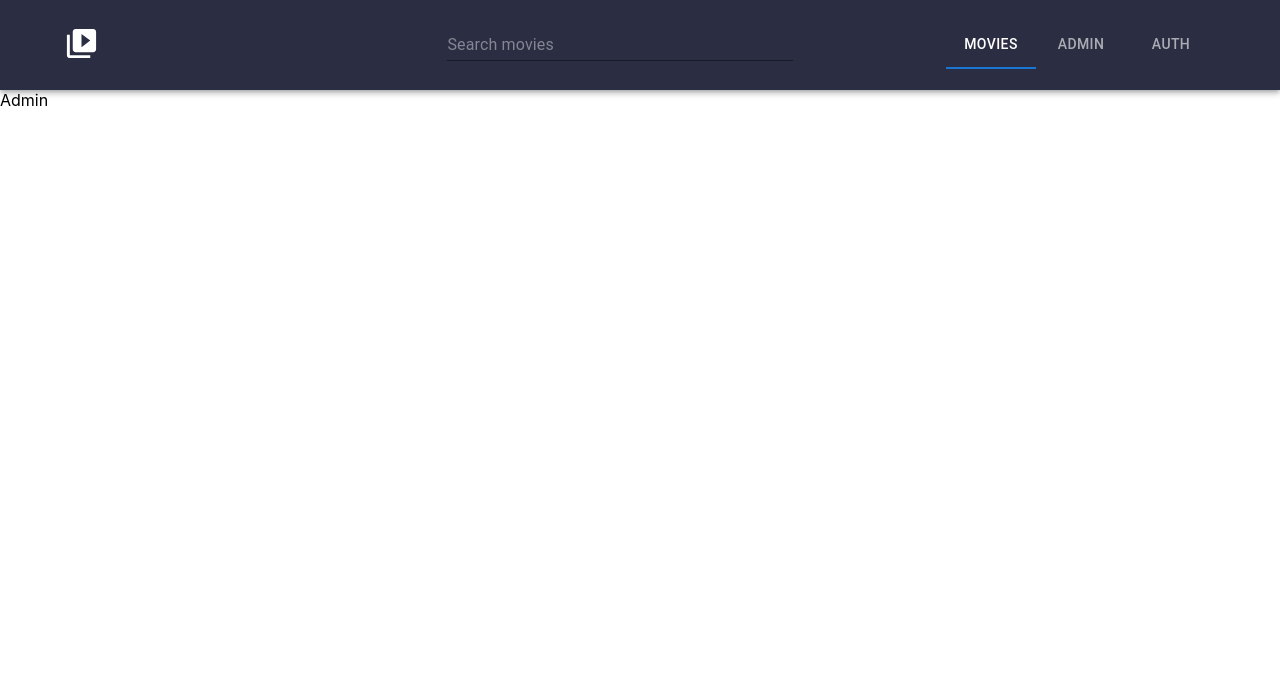
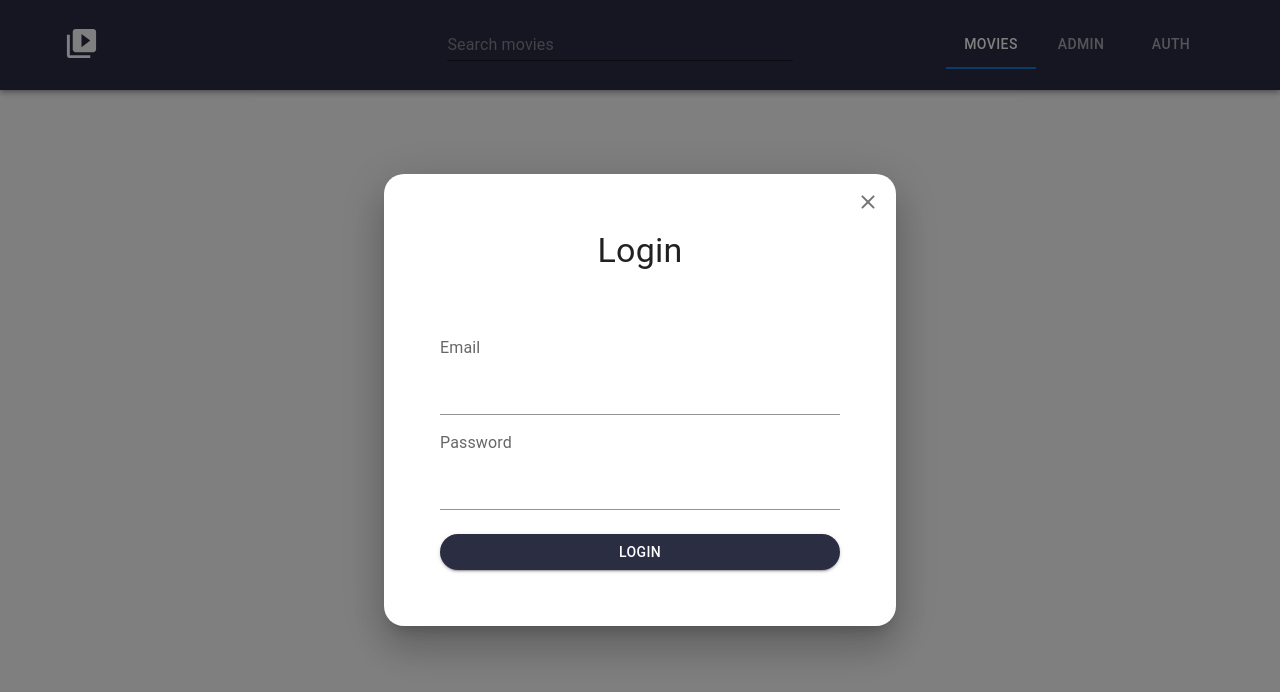
Before and after one commit to KevinThomasK/MovieBooking---Frontend, a React (Create React App) app: page /admin in a window 1280 px wide. Shown: the top 692 px of the page. Built offline with nearby package versions, Linux system fonts and the light colour scheme; no server answers.

Commit message:
user and admin auth completed

```diff
--- a/src/api-helpers/api-helpers.js
+++ b/src/api-helpers/api-helpers.js
@@ -1,9 +1,7 @@
 import axios from "axios";
 
 export const getAllMovies = async () => {
-  const res = await axios
-    .get("http://localhost:5000/movie")
-    .catch((err) => console.log(err));
+  const res = await axios.get("/movie").catch((err) => console.log(err));
 
   if (res.status !== 200) {
     return console.log("No Data");
@@ -12,3 +10,36 @@
   const data = await res.data;
   return data;
 };
+
+export const sendUserAuthRequest = async (data, signup) => {
+  const res = await axios
+    .post(`/user/${signup ? "signup" : "login"}`, {
+      name: signup ? data.name : "",
+      email: data.email,
+      password: data.password,
+    })
+    .catch((err) => console.log(err));
+
+  if (res.status !== 200 && res.status !== 201) {
+    console.log("unexpected error");
+  }
+
+  const resData = await res.data;
+  return resData;
+};
+
+export const sendAdminAuthRequest = async (data) => {
+  const res = await axios
+    .post("/admin/login", {
+      email: data.email,
+      password: data.password,
+    })
+    .catch((err) => console.log(err));
+
+  if (res.status !== 200) {
+    console.log("unexpected error");
+  }
+
+  const resData = await res.data;
+  return resData;
+};
--- a/src/components/Admin/Admin.js
+++ b/src/components/Admin/Admin.js
@@ -1,9 +1,20 @@
-import React from 'react'
+import React from "react";
+import AuthForm from "../Auth/AuthForm";
+import { sendAdminAuthRequest } from "../../api-helpers/api-helpers";
 
 const Admin = () => {
+  const getData = (data) => {
+    console.log("admin", data);
+    sendAdminAuthRequest(data.inputs)
+      .then((res) => console.log(res))
+      .catch((err) => console.log(err));
+  };
+
   return (
-    <div>Admin</div>
-  )
-}
+    <div>
+      <AuthForm onSubmit={getData} isAdmin={true} />
+    </div>
+  );
+};
 
-export default Admin
+export default Admin;
--- a/src/components/Auth/Auth.js
+++ b/src/components/Auth/Auth.js
@@ -1,12 +1,20 @@
-import React from 'react'
-import AuthForm from './AuthForm'
+import React from "react";
+import AuthForm from "./AuthForm";
+import { sendUserAuthRequest } from "../../api-helpers/api-helpers";
 
 const Auth = () => {
+  const getData = (data) => {
+    console.log("auth", data);
+    sendUserAuthRequest(data.inputs, data.signup)
+      .then((res) => console.log(res))
+      .catch((err) => console.log(err));
+  };
+
   return (
     <div>
-      <AuthForm />
+      <AuthForm onSubmit={getData} isAdmin={false} />
     </div>
-  )
-}
+  );
+};
 
-export default Auth
+export default Auth;
--- a/src/components/Auth/AuthForm.js
+++ b/src/components/Auth/AuthForm.js
@@ -10,8 +10,25 @@
 import React, { useState } from "react";
 import CloseRoundedIcon from "@mui/icons-material/CloseRounded";
 
-const AuthForm = () => {
+const AuthForm = ({ onSubmit, isAdmin }) => {
+  const [inputs, setInputs] = useState({
+    name: "",
+    email: "",
+    password: "",
+  });
   const [isSignUp, setIsSignUp] = useState(false);
+
+  const handleChange = (e) => {
+    setInputs((prevState) => ({
+      ...prevState,
+      [e.target.name]: e.target.value,
+    }));
+  };
+
+  const handleSubmit = (e) => {
+    e.preventDefault();
+    onSubmit({inputs,signup: isAdmin ? false : isSignUp});
+  };
 
   return (
     <Dialog PaperProps={{ style: { borderRadius: 20 } }} open={true}>
@@ -21,9 +38,9 @@
         </IconButton>
       </Box>
       <Typography variant="h4" textAlign={"center"}>
-      { isSignUp ?"Sign Up" : "Login"}
+        {isSignUp ? "Sign Up" : "Login"}
       </Typography>
-      <form>
+      <form onSubmit={handleSubmit}>
         <Box
           padding={7}
           display={"flex"}
@@ -33,10 +50,12 @@
           margin={"auto"}
           alignContent={"center"}
         >
-          {isSignUp && (
+          {!isAdmin && isSignUp && (
             <>
               <FormLabel sx={{ mt: 1, mb: 1 }}>Name</FormLabel>
               <TextField
+                value={inputs.name}
+                onChange={handleChange}
                 margin="normal"
                 variant="standard"
                 type="text"
@@ -47,6 +66,8 @@
 
           <FormLabel sx={{ mt: 1, mb: 1 }}>Email</FormLabel>
           <TextField
+            value={inputs.email}
+            onChange={handleChange}
             margin="normal"
             variant="standard"
             type="email"
@@ -54,6 +75,8 @@
           />
           <FormLabel sx={{ mt: 1, mb: 1 }}>Password</FormLabel>
           <TextField
+            value={inputs.password}
+            onChange={handleChange}
             margin="normal"
             variant="standard"
             type="password"
@@ -65,11 +88,17 @@
             type="submit"
             fullWidth
           >
-             { isSignUp ?"Signup" : "Login"}
+            {isSignUp ? "Signup" : "Login"}
           </Button>
-          <Button onClick={() => setIsSignUp(!isSignUp)} sx={{ mt: 2, borderRadius: 10 }} fullWidth>
-           { isSignUp ?"Login" : "Signup"}
-          </Button>
+          {!isAdmin && (
+            <Button
+              onClick={() => setIsSignUp(!isSignUp)}
+              sx={{ mt: 2, borderRadius: 10 }}
+              fullWidth
+            >
+              {isSignUp ? "Login" : "Signup"}
+            </Button>
+          )}
         </Box>
       </form>
     </Dialog>
--- a/src/index.js
+++ b/src/index.js
@@ -3,8 +3,10 @@
 import "./index.css";
 import App from "./App";
 import { BrowserRouter } from "react-router-dom";
+import axios from "axios";
+const root = ReactDOM.createRoot(document.getElementById("root"));
+axios.defaults.baseURL = "http://localhost:5000";
 
-const root = ReactDOM.createRoot(document.getElementById("root"));
 root.render(
   <React.StrictMode>
     <BrowserRouter>
```
